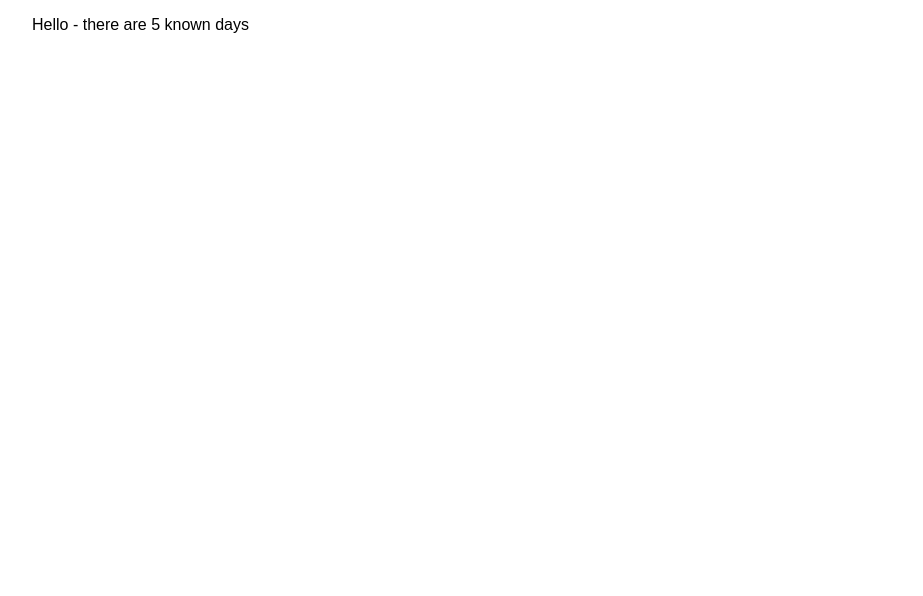
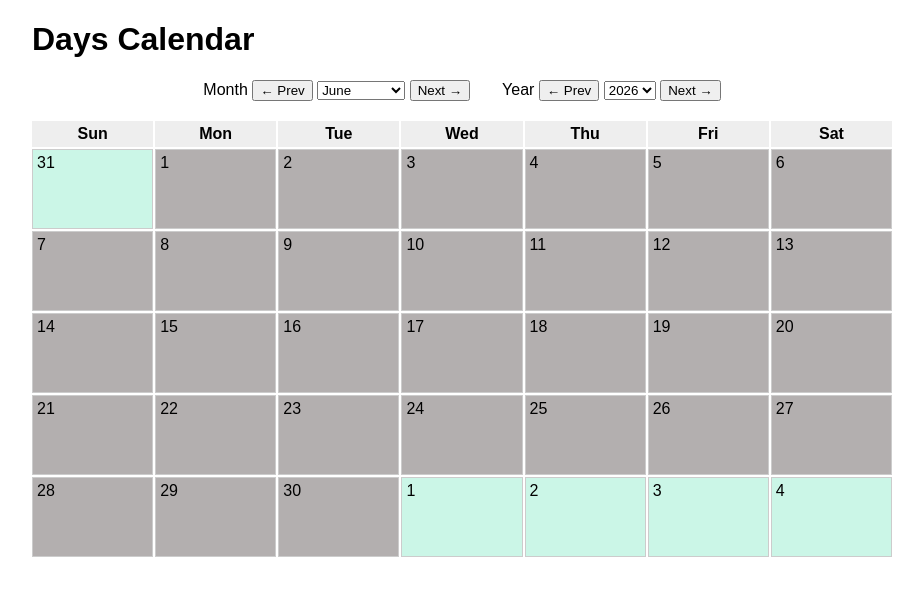
Before and after one commit to nsaimk/DaysCalendar, a website with bundled scripts: page index.html in a window 1280 px wide. Shown: the whole page, without its empty margins (178-1101 px from the left). Built offline with nearby package versions, Linux system fonts and the light colour scheme.

Commit message:
Add functionality

```diff
--- a/calendar.css
+++ b/calendar.css
@@ -5,12 +5,7 @@ body {
     padding: 0 1rem;
 }
 
-.controls {
-    display: flex;
-    justify-content: space-between;
-    align-items: center;
-    margin-bottom: 1rem;
-}
+
 
 .cal-heading {
     text-align: center;
@@ -42,6 +37,11 @@ body {
     display: flex;
     flex-direction: column;
     gap: 0.2rem;
+    background-color: #b3afaf;
+}
+
+.other-month{
+    background-color: rgb(203, 246, 231);
 }
 
 .cell--empty {
@@ -98,3 +98,9 @@ body {
 [hidden] {
     display: none;
 }
+
+.controls{
+    display: flex;
+    justify-content: center;
+    gap: 2rem;
+}
--- a/index.html
+++ b/index.html
@@ -16,41 +16,51 @@
 
     <main class="site-main">
 
-        <div class="controls" role="group" aria-label="Calendar navigation">
 
-            <button id="prev-btn" class="btn" aria-label="Go to previous month">
-                ← Prev
-            </button>
 
-            <div class="controls__jump">
-                <label for="month-select" class="sr-only">Month</label>
-                <select id="month-select" aria-label="Select month"></select>
+            <div class="controls">
+                <div>
 
-                <label for="year-select" class="sr-only">Year</label>
-                <select id="year-select" aria-label="Select year"></select>
-            </div>
+                    <label for="month-select" class="sr-only">Month</label>
+                    <button id="prev-month" class="btn" aria-label="Go to previous month">
+                        ← Prev
+                    </button>
+                    <select id="month-select" aria-label="Select month"></select>
 
-            <button id="next-btn" class="btn" aria-label="Go to next month">
-                Next →
-            </button>
+                    <button id="next-month" class="btn" aria-label="Go to next month">
+                        Next →
+                    </button>
+                </div>
+                <div>
+                    <label for="year-select" class="sr-only">Year</label>
+                    <button id="prev-year" class="btn" aria-label="Go to previous month">
+                        ← Prev
+                    </button>
+                    <select id="year-select" aria-label="Select year"></select>
+                    <button id="next-year" class="btn" aria-label="Go to next month">
+                        Next →
+                    </button>
+                </div>
+
+
 
         </div>
 
         <h2 id="cal-heading" class="cal-heading" aria-live="polite" aria-atomic="true"></h2>
 
         <!-- Day-of-week header row -->
-        <div class="cal-dow-row" role="row" aria-label="Days of the week">
-            <div role="columnheader" aria-label="Sunday">Sun</div>
-            <div role="columnheader" aria-label="Monday">Mon</div>
-            <div role="columnheader" aria-label="Tuesday">Tue</div>
-            <div role="columnheader" aria-label="Wednesday">Wed</div>
-            <div role="columnheader" aria-label="Thursday">Thu</div>
-            <div role="columnheader" aria-label="Friday">Fri</div>
-            <div role="columnheader" aria-label="Saturday">Sat</div>
+        <div class="cal-dow-row"  aria-label="Days of the week">
+            <div aria-label="Sunday">Sun</div>
+            <div aria-label="Monday">Mon</div>
+            <div aria-label="Tuesday">Tue</div>
+            <div aria-label="Wednesday">Wed</div>
+            <div aria-label="Thursday">Thu</div>
+            <div aria-label="Friday">Fri</div>
+            <div aria-label="Saturday">Sat</div>
         </div>
 
         <!-- Day cells injected by web.mjs -->
-        <div id="cal-grid" class="cal-grid" role="grid" aria-label="Calendar days"></div>
+        <div id="cal-grid" class="cal-grid"  aria-label="Calendar days"></div>
 
     </main>
 
@@ -58,7 +68,7 @@
     <div id="modal-overlay" class="modal-overlay" hidden aria-hidden="true"></div>
 
     <!-- Modal dialog -->
-    <div id="modal" class="modal" role="dialog" aria-modal="true" aria-labelledby="modal-title"
+    <div id="modal" class="modal" aria-modal="true" aria-labelledby="modal-title"
         aria-describedby="modal-desc" hidden>
         <button id="modal-close" class="modal__close" aria-label="Close dialog">✕</button>
         <h2 id="modal-title" class="modal__title"></h2>
--- a/web.mjs
+++ b/web.mjs
@@ -6,6 +6,128 @@
 import { getGreeting } from "./common.mjs";
 import daysData from "./days.json" with { type: "json" };
 
-window.onload = function () {
-    document.querySelector("body").innerText = `${getGreeting()} - there are ${daysData.length} known days`;
+const calGrid = document.getElementById("cal-grid");
+const monthSelect = document.getElementById("month-select");
+const yearSelect = document.getElementById("year-select");
+const prevMonthBtn = document.getElementById("prev-month");
+const nextMonthBtn = document.getElementById("next-month");
+const prevYearBtn = document.getElementById("prev-year");
+const nextYearBtn = document.getElementById("next-year");
+
+const state = {};
+const todayDate = new Date();
+
+const MONTHS = [
+  "January",
+  "February",
+  "March",
+  "April",
+  "May",
+  "June",
+  "July",
+  "August",
+  "September",
+  "October",
+  "November",
+  "December",
+];
+
+const RANGE = 50;
+
+// handler functions
+const handleMonthSelectChange = function (e) {
+  state.month = +e.target.value;
+  generateCalendar();
+  setDropDownsValues();
+};
+const handleYearSelectChange = function (e) {
+  state.year = +e.target.value;
+  generateCalendar();
+  setDropDownsValues();
+};
+const handlePreNextBtns = function (direction, month = false) {
+  if (month) state.month += direction;
+  else state.year += direction;
+  generateCalendar();
+  setDropDownsValues();
+};
+
+// eventListeners
+monthSelect.addEventListener("change", handleMonthSelectChange);
+yearSelect.addEventListener("change", handleYearSelectChange);
+prevMonthBtn.addEventListener("click", () => handlePreNextBtns(-1, true));
+nextMonthBtn.addEventListener("click", () => handlePreNextBtns(1, true));
+prevYearBtn.addEventListener("click", () => handlePreNextBtns(-1));
+nextYearBtn.addEventListener("click", () => handlePreNextBtns(1));
+
+// functions
+function generateCalendar() {
+  const { month, year } = state;
+  calGrid.textContent = "";
+
+  const daysInCurrentMonth = new Date(year, month + 1, 0).getDate();
+  const firstDayInMonth = new Date(year, month, 1).getDay();
+  const daysInPreviousMonth = new Date(year, month, 0).getDate();
+  const calendar = [];
+  for (let i = firstDayInMonth; i > 0; i--) {
+    calendar.push({ day: daysInPreviousMonth + 1 - i, currentMonth: false });
+  }
+  for (let i = 1; i <= daysInCurrentMonth; i++) {
+    calendar.push({ day: i, currentMonth: true });
+  }
+  let i = 1;
+  while (calendar.length < 35) {
+    calendar.push({ day: i++, currentMonth: false });
+  }
+  const cells = calendar.map((item) => {
+    const cell = document.createElement("div");
+    cell.textContent = item.day;
+    cell.className = item.currentMonth ? "cell" : "cell other-month";
+    return cell;
+  });
+  calGrid.append(...cells);
 }
+
+function initState() {
+  state.month = todayDate.getMonth();
+  state.year = todayDate.getFullYear();
+}
+
+function populateDropdowns() {
+  const { year, month } = state;
+  const monthOptions = MONTHS.map((month, i) => {
+    const option = document.createElement("option");
+    option.value = i;
+    option.textContent = month;
+    return option;
+  });
+  monthSelect.append(...monthOptions);
+
+  const years = generateRangeOfYear();
+  const yearOptions = years.map((year) => {
+    const option = document.createElement("option");
+    option.value = year;
+    option.textContent = year;
+    return option;
+  });
+  yearSelect.append(...yearOptions);
+}
+
+function generateRangeOfYear() {
+  const { year } = state;
+  const yearsAfter = Array.from({ length: RANGE }, (_, i) => year + i + 1);
+  const yearsBefore = Array.from({ length: RANGE }, (_, i) => year - 1 - i);
+  return [...yearsBefore.reverse(), year, ...yearsAfter];
+}
+
+function setDropDownsValues() {
+  monthSelect.value = state.month;
+  yearSelect.value = state.year;
+}
+
+document.addEventListener("DOMContentLoaded", function () {
+  initState();
+  generateCalendar();
+  populateDropdowns();
+  setDropDownsValues();
+});
```
